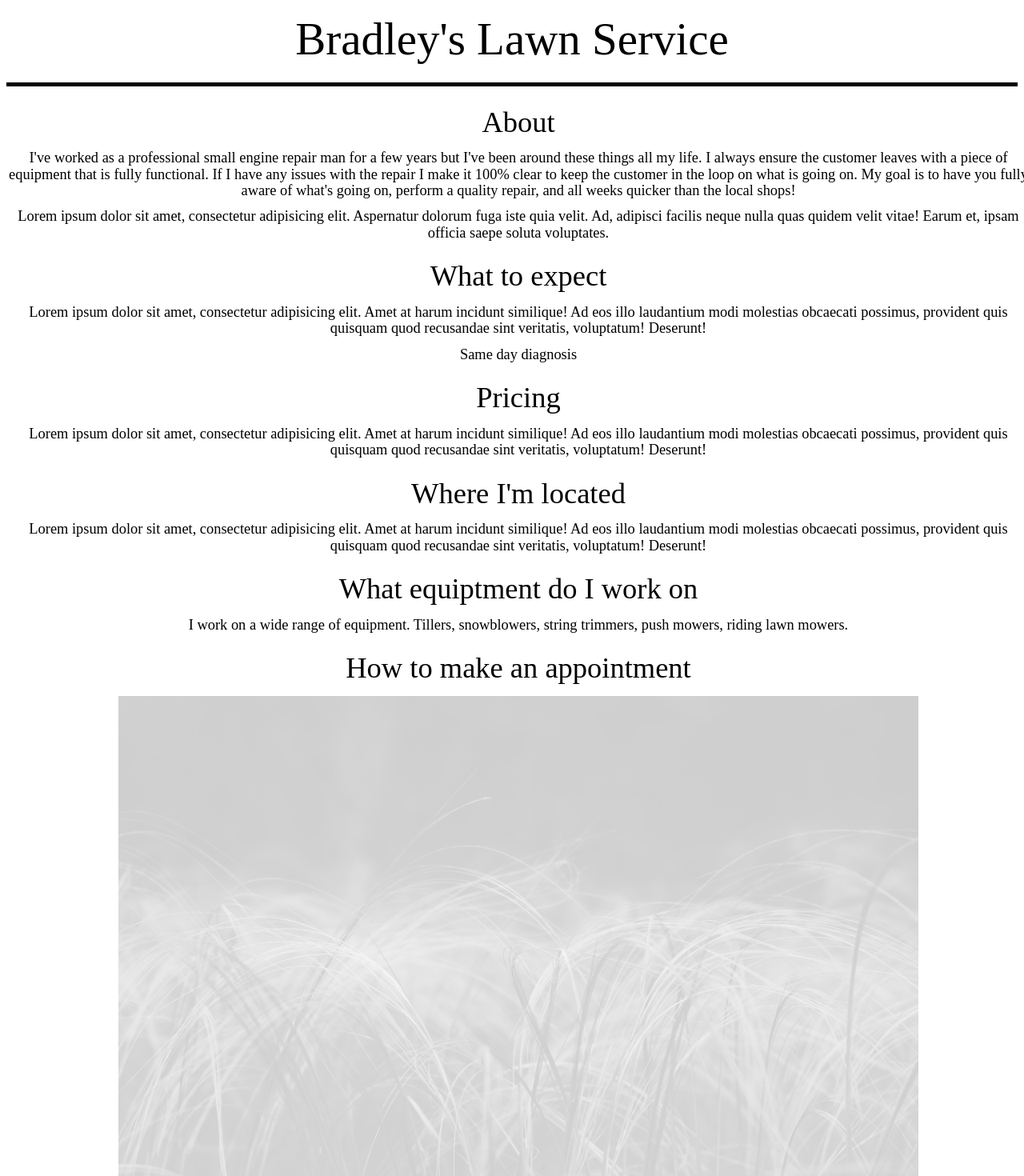
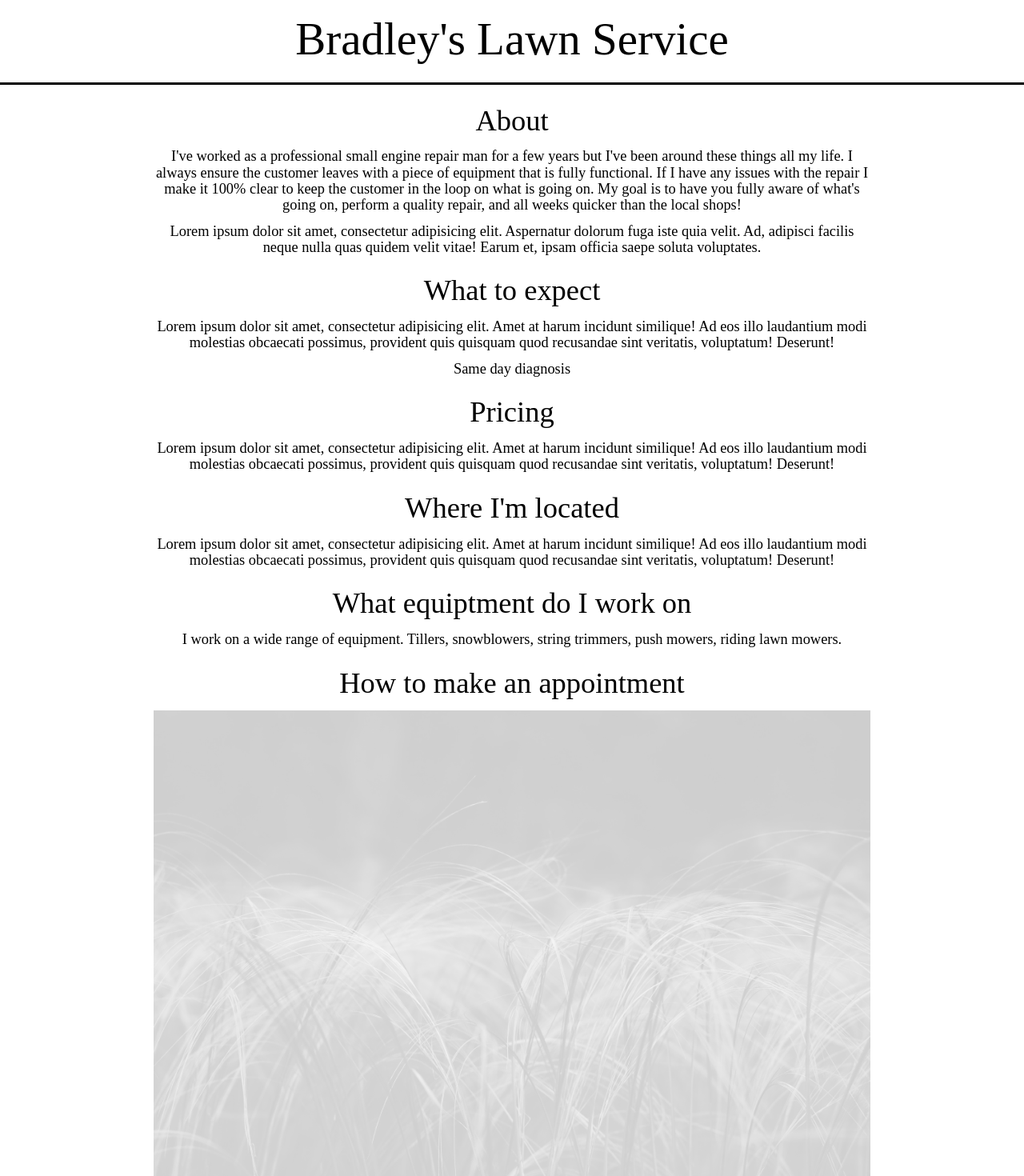
Before and after one commit to BradleyHarper/serviceWebsite, an Angular app: page / in a window 1280 px wide. Shown: the part 20-1490 px from the top of the page at 80% size. Built offline with nearby package versions, Linux system fonts and the light colour scheme.

Commit message:
content is now center aligned

```diff
--- a/src/app/app.component.html
+++ b/src/app/app.component.html
@@ -3,6 +3,7 @@
 </div>
 
 <div class="main-container center-align">
+  <div class="container">
     <!--<nav class="center-align">-->
     <!--  Bradley's Lawn Service-->
     <!--</nav>-->
@@ -35,3 +36,4 @@
       <img src="../assets/images/greyGrass.jpg" alt="Image of greyscale grass">
     </div>
   </div>
+</div>
--- a/src/app/app.component.scss
+++ b/src/app/app.component.scss
@@ -1,14 +1,19 @@
 @import "node_modules/materialize-css/sass/materialize";
 
+.container {
+  max-width: 1000px;
+  //background-image: url("../assets/images/greyGrass.jpg");
+}
 .grass-image > img {
-  width: 90vw;
-  max-width: 1000px;
+  width: 100%;
   opacity: 0.2;
 }
+
 .main-container {
   height: 100vh;
   width: 100vw;
 }
+
 .title {
-  border-bottom: 5px black solid;
+  border-bottom: 3px black solid;
 }
--- a/src/styles.scss
+++ b/src/styles.scss
@@ -1 +1,3 @@
-/* You can add global styles to this file, and also import other style files */
+body {
+  margin: 0;
+}
```
Lines whose indentation alone changed are shown as unchanged.
